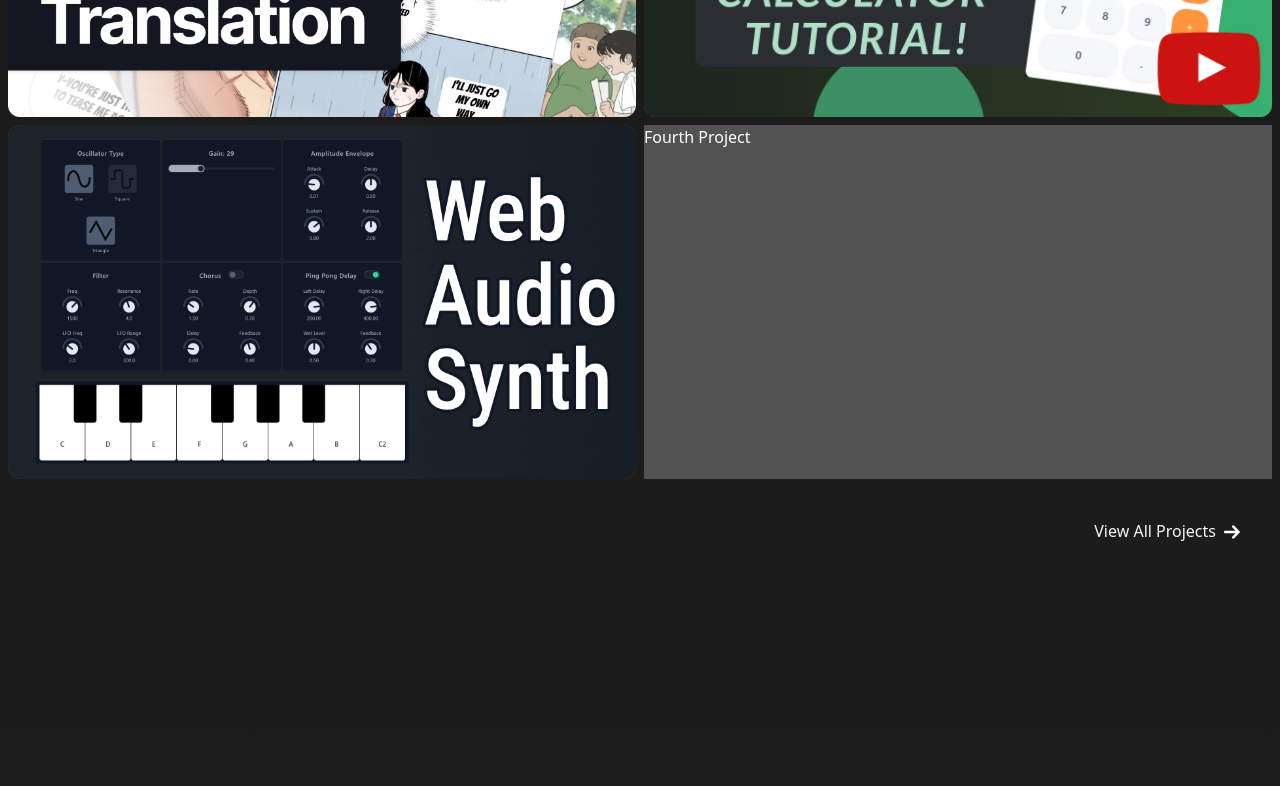
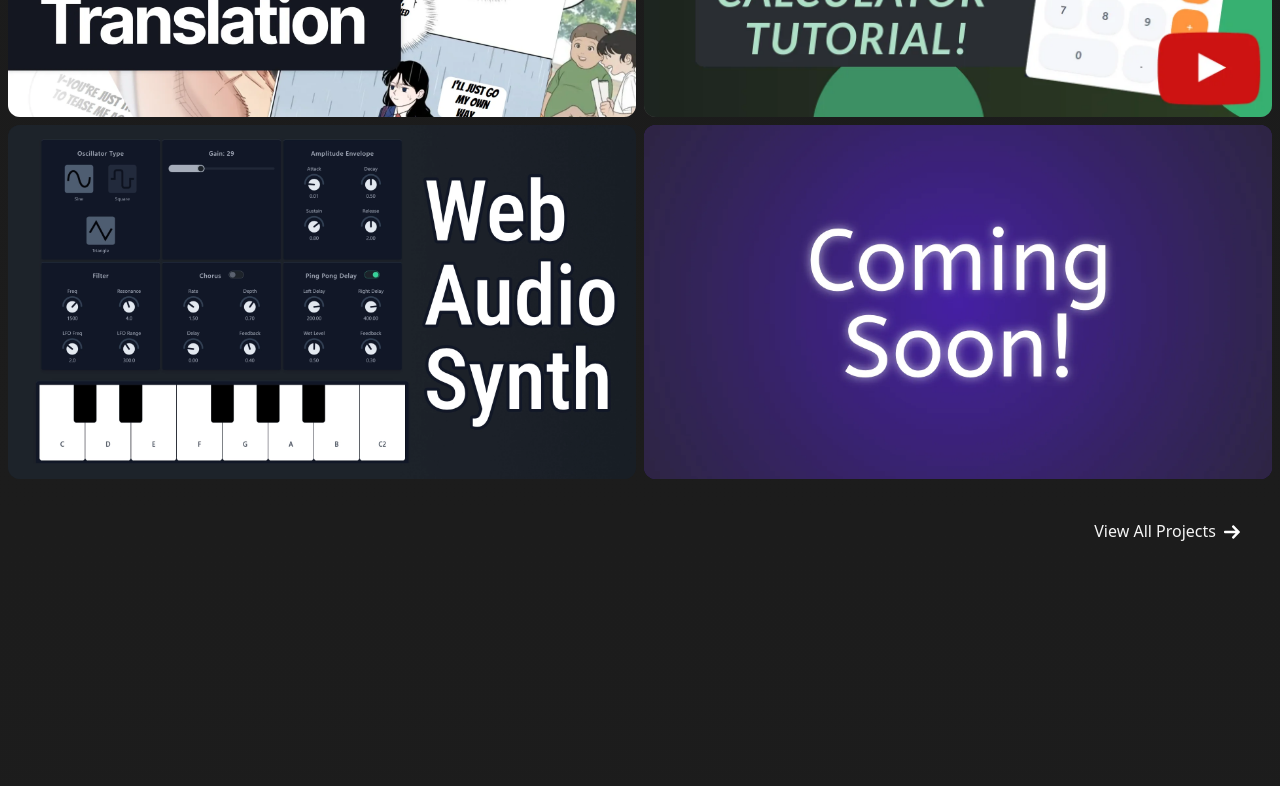
Before and after one commit to jwmdykes/portfolio-2025, a React (Vite) app: page / in a window 1280 px wide. Shown: the part 1220-2006 px from the top of the page. Built offline with nearby package versions, Linux system fonts and the light colour scheme.

Commit message:
add coming soon placeholder thumbnail for last project

```diff
--- a/src/App.tsx
+++ b/src/App.tsx
@@ -79,14 +79,20 @@ function App() {
                 className="scale-100 translate-x-0 hover:scale-105 hover:-translate-x-2  hover:-translate-y-1 transition-all"
               />
             </li>
-            <li className="bg-neutral-600 aspect-video rounded-xl overflow-hidden">
+            <li className="bg-[#191f26] aspect-video rounded-xl overflow-hidden">
               <img
                 src="/web-synth.webp"
                 alt="WebAudio Synthesizer Project Thumbnail"
-                className="scale-100 translate-x-0 hover:scale-105 hover:-translate-x-2  hover:-translate-y-1 transition-all"
+                className="scale-100 translate-x-0 hover:scale-105 transition-all"
               />
             </li>
-            <li className="bg-neutral-600 aspect-video">Fourth Project</li>
+            <li className="bg-[#382370] aspect-video rounded-xl overflow-hidden">
+              <img
+                src="/coming-soon.webp"
+                alt="WebAudio Synthesizer Project Thumbnail"
+                className="scale-100 translate-x-0 hover:scale-105 transition-all"
+              />
+            </li>{' '}
           </ul>
           <div className="flex justify-end">
             <a
@@ -216,11 +222,13 @@ function App() {
               <ReactLogo className="justify-self-center self-center h-4/5 fill-neutral-700 stroke-3 stroke-neutral-600"></ReactLogo>
             </div>
             <div className="hover:border-neutral-500 transition-all duration-100 col-span-1 bg-neutral-800 rounded-2xl border border-neutral-700 p-5">
-              <h3 className="flex gap-2 items-center justify-start font-medium">
+              <h3 className="text-lg flex gap-2 items-center justify-start font-medium">
                 <Database className="w-6 fill-accent stroke-none"></Database>
                 PostgreSQL
               </h3>
-              <p className="mt-4 text-sm">My SQL database of choice</p>
+              <p className="mt-4 text-base text-neutral-100 ">
+                My SQL database of choice
+              </p>
               <p className="mt-1 text-sm text-neutral-400">
                 Used by LangPanel, alongside the postgres provider Supabase.
               </p>
--- a/src/Nav.tsx
+++ b/src/Nav.tsx
@@ -2,7 +2,7 @@ import { Folder, Home } from './Icons';
 
 export function Nav() {
   return (
-    <nav className="bg-bg-top sticky top-0 flex flex-col justify-between border-b border-border px-6 py-4 font-semibold tracking-wide">
+    <nav className="z-50 bg-bg-top sticky top-0 flex flex-col justify-between border-b border-border px-6 py-4 font-semibold tracking-wide">
       <div className="grow flex justify-between">
         <div className="flex gap-7">
           <a
```
Also changed, not shown: public/coming-soon.webp (added).
